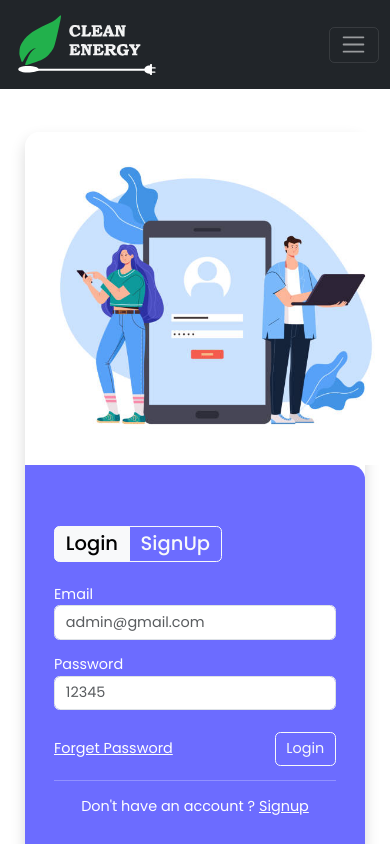
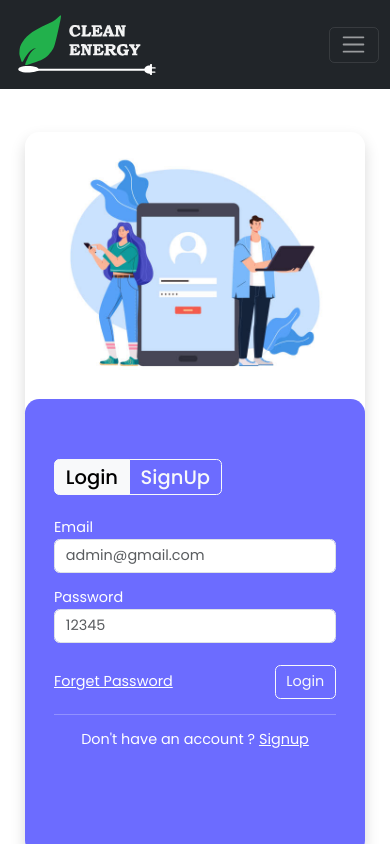
Before and after one commit to imtiaj-007/clean-energy-frontend, a React (Vite) app: page /login in a window 390 px wide. Shown: the top 844 px of the page. Built offline with nearby package versions, Linux system fonts and the light colour scheme; no server answers.

Commit message:
design fixes

```diff
--- a/src/components/ShowBill.jsx
+++ b/src/components/ShowBill.jsx
@@ -34,7 +34,7 @@ const ShowBill = ({ type, billObj, userObj, closeNewBill }) => {
 
                     <div className="row g-3 ">
 
-                        <div className={`${type === 'Fetched' ? 'col-6' : 'col-12'} mt-4`}>
+                        <div className={`col-md-12 ${type === 'Fetched' ? 'col-lg-6' : 'col-lg-12'} mt-4`}>
                             <div className="input-group input-group-sm ">
                                 <label className="input-group-text lable-width" htmlFor="viewBillNo">Bill No.</label>
                                 <input type="text" className="form-control" id="viewBillNo" value={billObj._id} readOnly />
@@ -42,7 +42,7 @@ const ShowBill = ({ type, billObj, userObj, closeNewBill }) => {
                         </div>
 
                         {type === 'Fetched' &&
-                            <div className="col-6 mt-4">
+                            <div className="col-md-12 col-lg-6 mt-4">
                                 <div className="input-group input-group-sm ">
                                     <label className="input-group-text lable-width" htmlFor="viewUserName">Name</label>
                                     <input type="text" className="form-control" id="viewUserName" value={userObj.customerName} readOnly />
@@ -50,7 +50,7 @@ const ShowBill = ({ type, billObj, userObj, closeNewBill }) => {
                             </div>
                         }
 
-                        <div className={`${type === 'Fetched' ? 'col-6' : 'col-12'} mt-4`}>
+                        <div className={`col-md-12 ${type === 'Fetched' ? 'col-lg-6' : 'col-lg-12'} mt-4`}>
                             <div className="input-group input-group-sm ">
                                 <label className="input-group-text lable-width" htmlFor="viewUserId">User ID.</label>
                                 <input type="text" className="form-control" id="viewUserId" value={billObj.userID} readOnly />
@@ -58,7 +58,7 @@ const ShowBill = ({ type, billObj, userObj, closeNewBill }) => {
                         </div>
 
                         {type === 'Fetched' &&
-                            <div className="col-6 mt-4">
+                            <div className="col-md-12 col-lg-6 mt-4">
                                 <div className="input-group input-group-sm ">
                                     <label className="input-group-text lable-width" htmlFor="viewEmail">Email</label>
                                     <input type="text" className="form-control" id="viewEmail" value={userObj.email} readOnly />
@@ -66,14 +66,14 @@ const ShowBill = ({ type, billObj, userObj, closeNewBill }) => {
                             </div>
                         }
 
-                        <div className="col-md-12 col-lg-3 mt-4">
+                        <div className="col-md-6 col-lg-3 mt-4">
                             <div className="input-group input-group-sm ">
                                 <label className="input-group-text lable-width" htmlFor="viewUnits">Units</label>
                                 <input type="text" className="form-control" id="viewUnits" value={billObj.units} readOnly />
                             </div>
                         </div>
 
-                        <div className="col-md-12 col-lg-4 mt-4">
+                        <div className="col-md-6 col-lg-4 mt-4">
                             <div className="input-group input-group-sm ">
                                 <label className="input-group-text lable-width" htmlFor="viewAmount">Amount</label>
                                 <input type="text" className="form-control" id="viewAmount" value={billObj.amount} readOnly />
--- a/src/index.css
+++ b/src/index.css
@@ -232,7 +232,7 @@ th, td {
 }
 
 .img-section img {
-  max-width: 25rem;
+  width: 25rem;
   object-fit: contain;
   margin: auto;
 }
@@ -466,6 +466,12 @@ legend {
   .section-img {
     display: none;
   }
+
+  .img-section img {
+    width: 22.5rem;
+    object-fit: contain;
+    margin: auto;
+  }
 }
 
 
@@ -541,6 +547,28 @@ legend {
 }
 
 @media (max-width: 768px) {
+  .main-container {
+    width: 100%;
+    height: auto;
+  }
+
+  .login-page {
+    width: 100%;
+    height: auto;
+    margin: 2rem 0;
+  }
+
+  .img-section, .form-section {
+    height: 100%;
+    border-radius: 1rem;
+  }
+
+  .img-section img {
+    width: 20rem;
+    object-fit: contain;
+    margin: auto;
+  }
+
   .applied-filters {
     display: none;
   }
@@ -565,21 +593,6 @@ legend {
     gap: 1rem;
   }
 
-  .main-container {
-    width: 100%;
-    height: auto;
-  }
-
-  .login-page {
-    width: 100%;
-    height: auto;
-    margin: 2rem 0;
-  }
-
-  .img-section, .form-section {
-    height: 100%;
-  }
-
   .form-container {
     padding: 3rem 0;
     width: 100%;
--- a/src/pages/Bills.jsx
+++ b/src/pages/Bills.jsx
@@ -273,7 +273,7 @@ const Bills = () => {
                             </div>
                         </div>
 
-                        <div className="col-md-12 col-lg-7 mt-md-3 p-md-0 pe-lg-0">
+                        <div className="col-md-12 col-lg-7 mt-md-3 m-lg-0 p-md-0 ps-lg-2">
                             {loading && <LoadingSpinner />}
                             {!loading && showTab === 'lastBill' &&
                                 <ShowBill type={type} billObj={curBill} userObj={curUser} closeNewBill={closeNewBill} />
--- a/src/pages/LoginPage.jsx
+++ b/src/pages/LoginPage.jsx
@@ -47,9 +47,7 @@ const LoginPage = () => {
             if (token) {
                 localStorage.setItem('authToken', res.data.authToken)
                 localStorage.setItem('isAdmin', res.data.isAdmin)
-
-                if(localStorage.getItem('isAdmin') === 'true')
-                    Navigate('/users')
+                Navigate('/users')
                 window.location.reload()
             }
             setToast(prevState => ({ ...prevState, show: false }));
```
